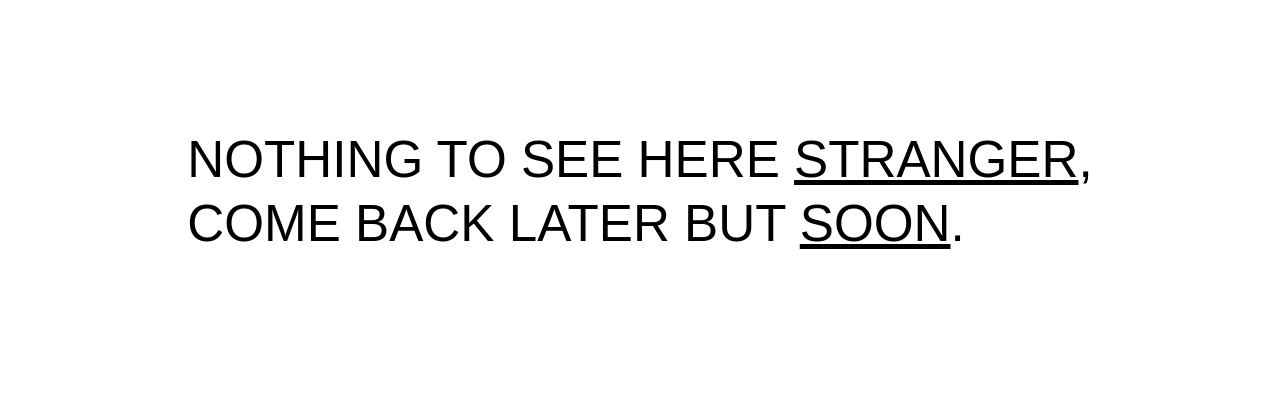
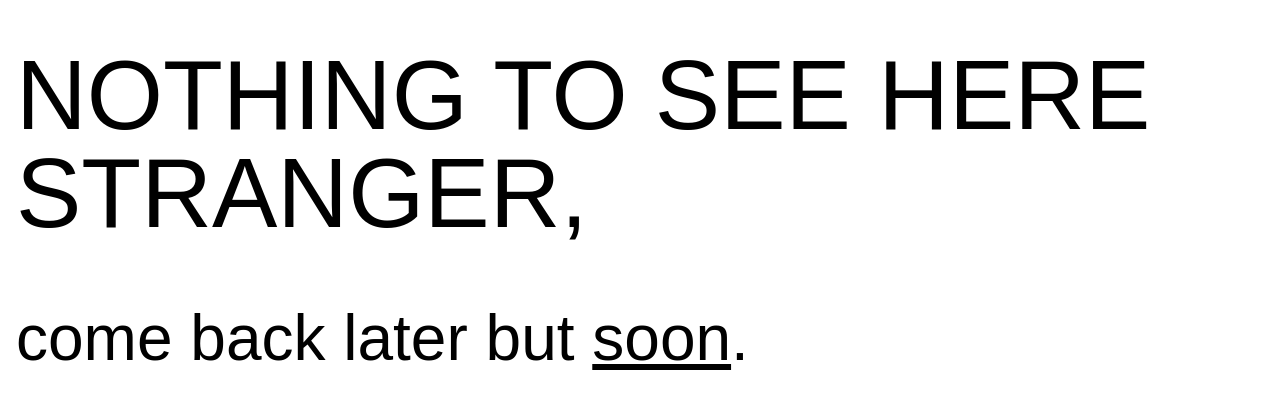
Before and after one commit to lazy-manushya/lazy-manushya.github.io, a Next.js app: page / in a window 1280 px wide. Shown: the part 208-616 px from the top of the page. Built offline with nearby package versions, Linux system fonts and the light colour scheme.

Commit message:
Update - Home page

```diff
--- a/pages/index.tsx
+++ b/pages/index.tsx
@@ -3,9 +3,15 @@ import styles from "../styles/Home.module.css";
 export default function Home() {
   return (
     <div className={styles.container}>
-      <h1 className={styles.heading}>
-        Nothing to see here <u>stranger</u>, <br/>come back later but <u>soon</u>.
-      </h1>
+      <div>
+        <h1 className={styles.heading}>
+          Nothing to see here stranger,
+        </h1>
+        <br />
+        <p>
+          come back later but <u>soon</u>.
+        </p>
+      </div>
     </div>
   );
 }
--- a/styles/Home.module.css
+++ b/styles/Home.module.css
@@ -4,11 +4,12 @@
   align-items: center;
 
   min-height: 100vh;
+  padding: 1rem;
+  font-size: 64px;
   font-family: sans-serif;
 }
 
 .heading {
-  font-size: 4vw;
-  line-height: 5vw;
+  font-size: 98px;
   text-transform: uppercase;
 }
```
